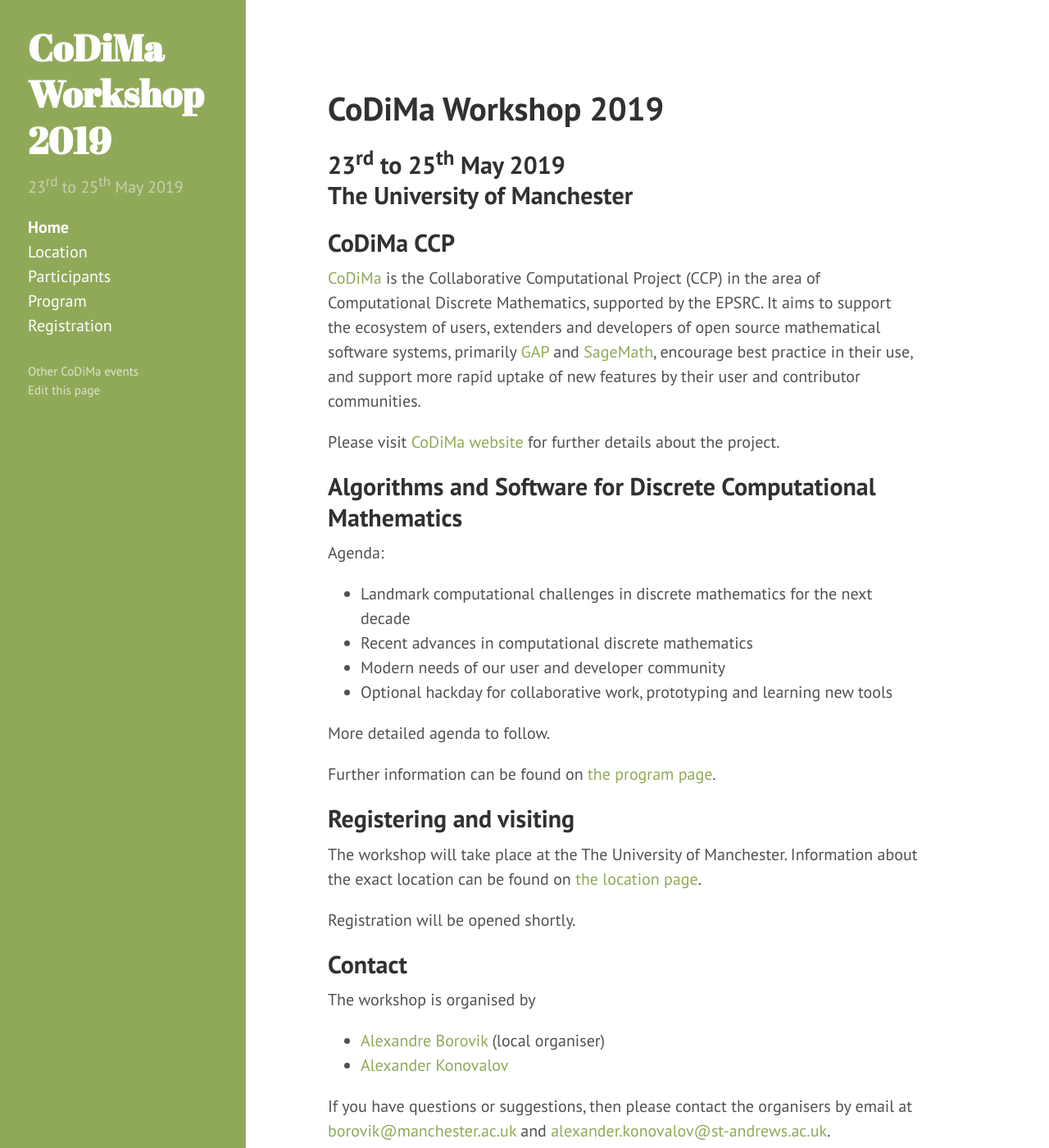
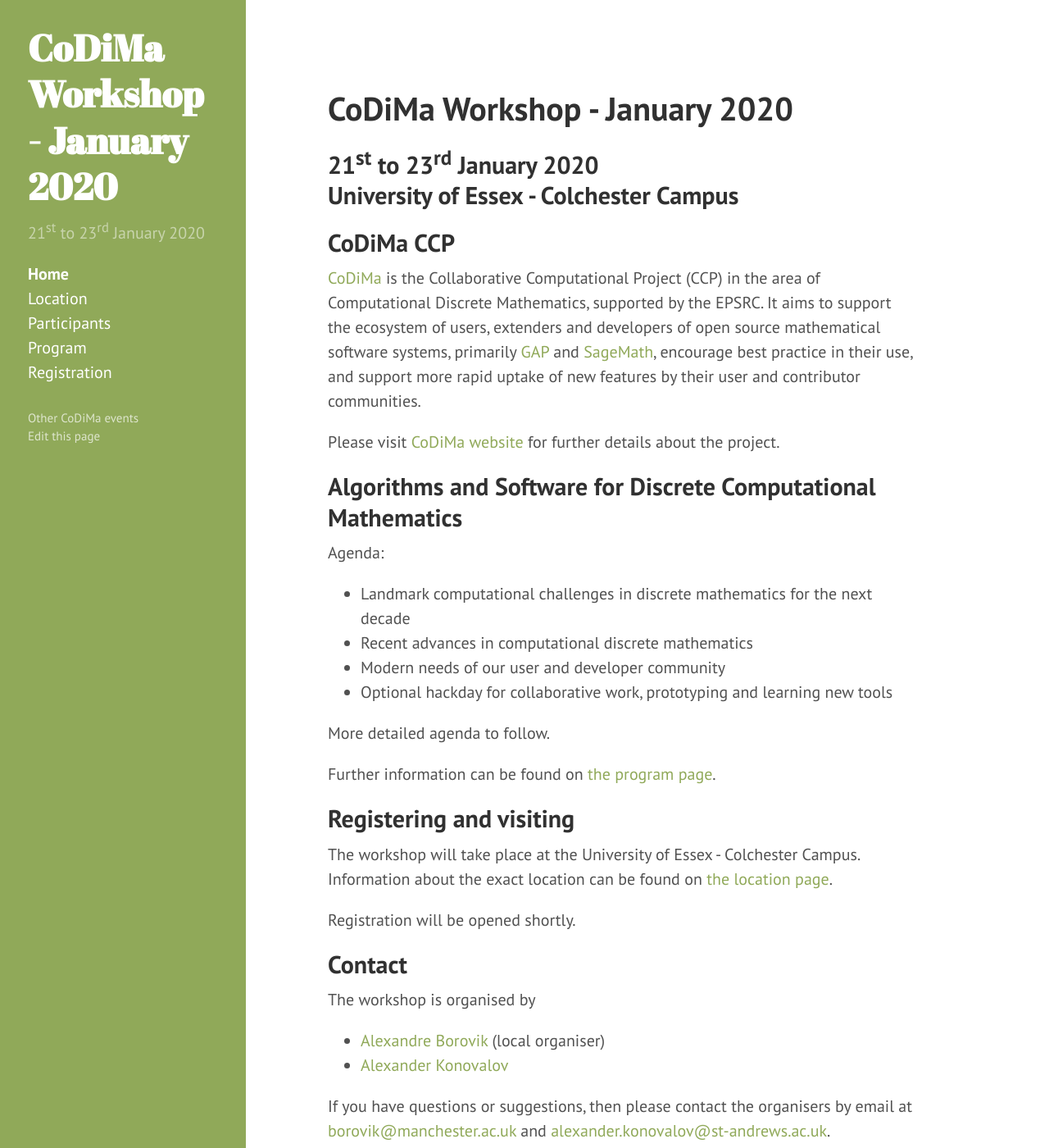
Before and after one commit to jesusmartinez-garcia/2020-01-21-colchester-workshop, a Jekyll site: the page built from index.md, in a window 1280 px wide and 1400 px high. Shown: the whole window at 82% size. Built offline with Jekyll 4.4.1, drawn with Linux system fonts in a browser that asks for light colours.

Commit message:
Set metadata to January 2020 workshop

```diff
--- a/_config.yml
+++ b/_config.yml
@@ -6,12 +6,12 @@ highlighter:      rouge
 permalink:        pretty
 
 # Setup
-title:            'CoDiMa Workshop 2019'
-tagline:          'Algorithms and Software for Discrete Computational Mathematics'
-description:      '23<sup>rd</sup> to 25<sup>th</sup> May 2019'
-location:         'The University of Manchester'
-url:              https://CIRCA-StAndrews.github.io
-baseurl:          /codima2019workshop
+title:            'CoDiMa Workshop - January 2020'
+tagline:          'Tools for Discrete Computational Mathematics'
+description:      '21<sup>st</sup> to 23<sup>rd</sup> January 2020'
+location:         'University of Essex - Colchester Campus'
+url:              https://ccp-codima.github.io/2020-01-21-colchester-workshop
+baseurl:          /2020-01-21-colchester-workshop
 
 
 exclude: [ "LICENSE.hyde.md", "README.hyde.md", "program.aux", "program.log", "program.out", "program.tex", "misc" ]
```
